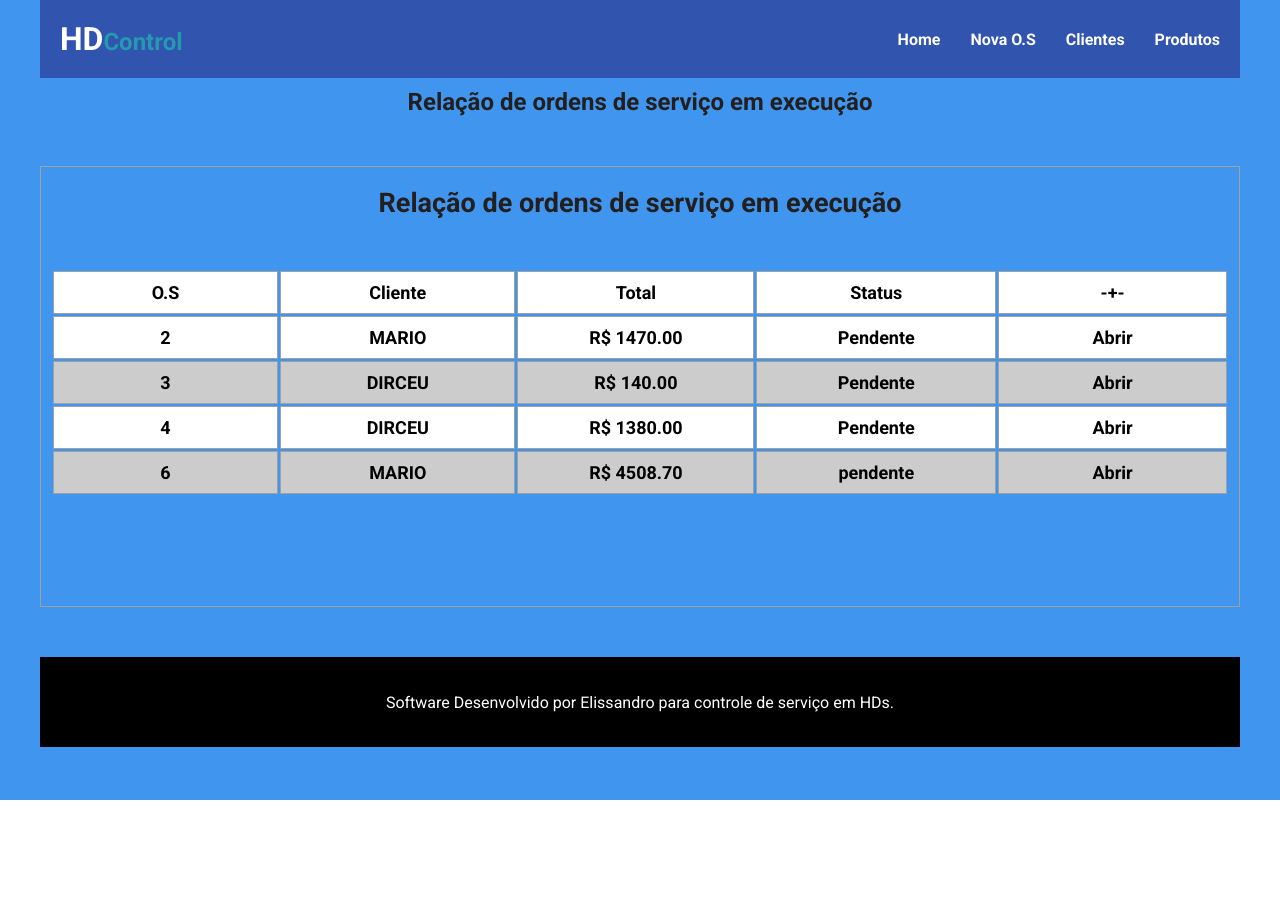
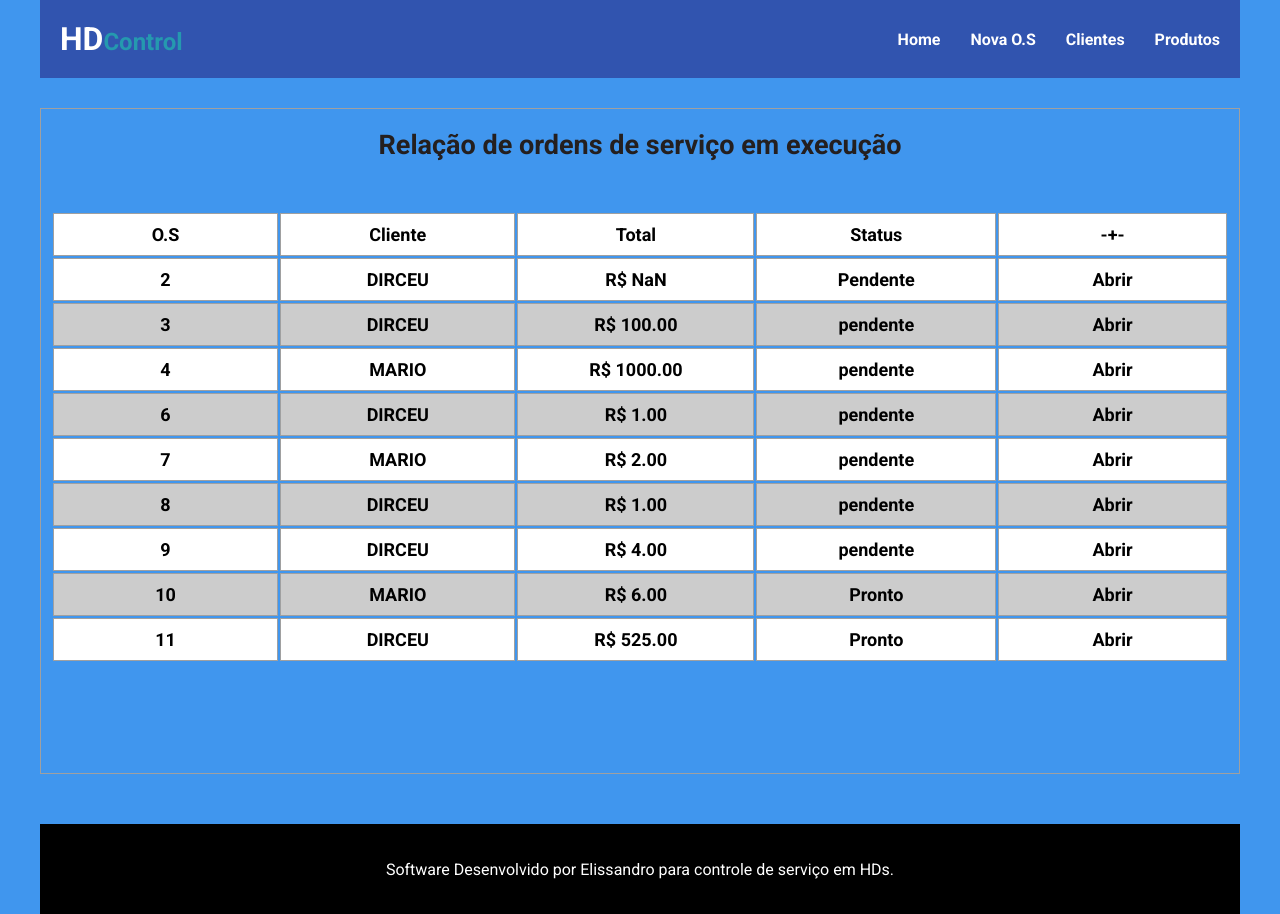
Before and after one commit to elissandroa/hdcontrol, a React (Vite) app in the folder frontend/: page / in a window 1280 px wide. Before the commit the page ends 800 px from the top, so only its background shows below. Built offline with nearby package versions, Linux system fonts and the light colour scheme; data requests are answered from the project's data file.

Commit message:
Refactoring Methods

```diff
--- a/frontend/src/components/FormAddItem.jsx
+++ b/frontend/src/components/FormAddItem.jsx
@@ -1,8 +1,9 @@
 import { useEffect, useState } from 'react';
 import './FormAddItem.css';
 import axios from 'axios';
+import { useNavigate } from 'react-router-dom';
 
-export const FormAddItem = ({id}) => {
+export const FormAddItem = ({ id, OnSaveEdit }) => {
     const [description, setDescription] = useState([]);
     const [quantity, setQuantity] = useState(0);
     const [price, setPrice] = useState(0);
@@ -10,28 +11,78 @@ export const FormAddItem = ({id}) => {
     const [notes, setNotes] = useState("");
     const [order, setOrder] = useState({});
     const [products, setProducts] = useState([]);
-    const [items, setItems] = useState([]);
+    const [amount, setAmount] = useState(order.amount);
+
+    const navigate = useNavigate();
+    let itemsEdit;
 
 
     useEffect(() => {
-        axios.get(`http://localhost:8000/orders/${id}`)
-        .then((response) => setOrder(response.data));
-        axios.get("http://localhost:8000/products")
-        .then((response) => setProducts(response.data));
+        const getData = async () => {
+            await axios.get(`http://localhost:8000/orders/${id}`)
+                .then((response) => setOrder(response.data));
+            await axios.get("http://localhost:8000/products")
+                .then((response) => setProducts(response.data));
+        }
+        getData();
     }, [])
 
+    const totalAmount = () => {
+        let total = 0;
+        if (itemsEdit) {
+            itemsEdit.forEach((item) => {
+                total += (item.quantity * item.price);
+            })
+            return total;
+        }
+        setAmount(total);
+    }
 
-   let lista = [order.items];
-   const newId = lista.length + 1;
-   lista.push([[newId, quantity, description, price, service, notes]]);
+    const handleSubmitNewItem = (e) => {
+        e.preventDefault();
+         const itemAdd = {
+            "id": order.items.length,
+            "quantity": quantity,
+            "description": description,
+            "price": price,
+            "service": service,
+            "notes": notes
+        }
+        if (!order) return;
+        const item = itemAdd;
+        if (!item) return;
+        if (![order.items][0]) return;
+        [order.items][0].push(item);
+        itemsEdit = order.items;
+        insertItem();
+
+    }
+
+    const insertItem = async () => {
+        const newOrder = {
+            client: order.client,
+            amount: amount,
+            data_entrega: order.data_entrega,
+            status: order.status,
+            payed: order.payed,
+            items: order.items
+        }
+        setOrder(newOrder);
+        if (order) {
+            await axios.put(`http://localhost:8000/orders/${id}`, order);
+        }
+        navigate(`/`);
+    }
 
 
-console.log(lista);
+    const buttonAdicionar = () => {
+        alert("Adicionado!");
+    }
 
 
 
     return (
-        <form className='os-edit-container'>
+        <form className='os-edit-container' onSubmit={handleSubmitNewItem}>
             <div>
                 <input
                     type="number"
@@ -73,9 +124,7 @@ console.log(lista);
                         ))}
                 </select>
             </div>
-            <div>
-                <button>Adicionar</button>
-            </div>
+            <button>Adicionar</button>
         </form>
     )
 }
--- a/frontend/src/components/NewOs.jsx
+++ b/frontend/src/components/NewOs.jsx
@@ -14,9 +14,10 @@ export const NewOs = ({ clients, products }) => {
   const [notes, setNotes] = useState("");
   const [id, setId] = useState(0);
   const [count, setCount] = useState(0);
-  const [order, setOrder] = useState(null);
   const [client, setClient] = useState("");
   const navigate = useNavigate();
+  const [render, setRender] = useState(0);
+
   let amount = 0;
 
   const addItem = (e) => {
@@ -28,7 +29,7 @@ export const NewOs = ({ clients, products }) => {
       return;
     }
     setId((prev) => prev + 1);
-    items.push([id, quantity, description, price, service, notes]);
+    items.push({ id, quantity, description, price, service, notes });
     ResetOrdem();
   }
 
@@ -43,8 +44,7 @@ export const NewOs = ({ clients, products }) => {
 
 
   const deleteItem = (index) => {
-    alert(index);
-    const itemsAfterDeleted = items.filter((item) => item[1] !== index);
+    const itemsAfterDeleted = items.filter((item) => item.id !== index);
     setItems(itemsAfterDeleted);
     ResetOrdem();
     setCount((prev) => prev - 1);
@@ -54,7 +54,7 @@ export const NewOs = ({ clients, products }) => {
     let total = 0;
     if (items) {
       items.forEach((item) => {
-        total += (item[1] * item[3]);
+        total += (item.quantity * item.price);
       })
       amount = total;
     }
@@ -62,23 +62,20 @@ export const NewOs = ({ clients, products }) => {
   }
 
 
-  const createOrder = (e) => {
+  const createOrder = async (e) => {
     e.preventDefault();
     if (client) {
       totalAmount();
-      const newOrder = {
+      const order = {
         client: client,
         amount: amount,
         data_entrega: "pendente",
         status: "pendente",
-        payed:false,
+        payed: false,
         items: items
       }
-      setOrder(newOrder);
-      if (order) {
-        axios.post("http://localhost:8000/orders/", order);
-        navigate('/');
-      }
+      axios.post("http://localhost:8000/orders/", order);
+      navigate('/');
     } else {
       alert("Informe o cliente");
     }
--- a/frontend/src/mockDatabase/db.json
+++ b/frontend/src/mockDatabase/db.json
@@ -198,143 +198,350 @@
   "orders": [
     {
       "client": "MARIO",
-      "amount": 200,
-      "data_entrega": "9/7/2024",
+      "amount": 2692,
+      "data_entrega": "13/7/2024",
       "status": "Pendente",
       "payed": true,
       "items": [
-        [
-          0,
-          "5",
-          "HD 2TB WD DESK",
-          "40",
-          "T-REX",
-          "TESTES VARIADOS"
-        ]
+        {
+          "id": 0,
+          "quantity": "66",
+          "description": "HD 2TB WD DESK",
+          "price": "40",
+          "service": "T-REX",
+          "notes": "FIRMWARE/TESTES"
+        },
+        {
+          "id": 1,
+          "quantity": "12",
+          "description": "HD 500GB SAMSUNG DESK",
+          "price": "01",
+          "service": "1",
+          "notes": "1"
+        },
+        {
+          "id": 2,
+          "quantity": "11",
+          "description": "HD 1TB SAMSUNG DESK",
+          "price": "1",
+          "service": "1",
+          "notes": "1"
+        },
+        {
+          "id": 3,
+          "quantity": "3",
+          "description": "HD 1.5TB SAMSUNG DESK",
+          "price": "3",
+          "service": "3",
+          "notes": "3"
+        },
+        {
+          "id": 4,
+          "quantity": "1",
+          "description": "HD 1.5TB SAMSUNG DESK",
+          "price": "10",
+          "service": "s",
+          "notes": "s"
+        },
+        {
+          "id": 5,
+          "quantity": "1",
+          "description": "HD 1.5TB SAMSUNG DESK",
+          "price": "10",
+          "service": "s",
+          "notes": "s"
+        }
       ],
       "id": 1
     },
     {
-      "client": "MARIO",
-      "amount": 1470,
-      "data_entrega": "Pendente",
+      "client": "DIRCEU",
+      "data_entrega": "14/7/2024",
       "status": "Pendente",
       "payed": false,
       "items": [
-        [
-          0,
-          "57",
-          "HD 750GB SEAGATE DESK",
-          "25",
-          "12",
-          "testes"
-        ],
-        [
-          1,
-          "57",
-          "HD 2TB HITACHI DESK",
-          "10",
-          "TROCA DE ID",
-          "WDC-PURX20"
-        ]
+        {
+          "id": 0,
+          "quantity": "70",
+          "description": "HD 1.5TB SAMSUNG DESK",
+          "price": "1",
+          "service": "1",
+          "notes": "1"
+        },
+        {
+          "id": 1,
+          "quantity": "3",
+          "description": "HD 1.5TB SAMSUNG DESK",
+          "price": "1",
+          "service": "1",
+          "notes": "1"
+        },
+        {
+          "id": 2,
+          "quantity": "4",
+          "description": "HD 1.5TB SAMSUNG DESK",
+          "price": "02",
+          "service": "2",
+          "notes": "2"
+        },
+        {
+          "id": 3,
+          "quantity": "5",
+          "description": "HD 750GB SAMSUNG DESK",
+          "price": "5",
+          "service": "5",
+          "notes": "5"
+        },
+        {
+          "id": 4,
+          "quantity": "10",
+          "description": "HD 1.5TB SAMSUNG DESK",
+          "price": "6",
+          "service": "6",
+          "notes": "6"
+        },
+        {
+          "id": 5,
+          "quantity": "7",
+          "description": "HD 1TB SAMSUNG DESK",
+          "price": "7",
+          "service": "7",
+          "notes": "7"
+        },
+        {
+          "id": 6,
+          "quantity": "10",
+          "description": "HD 2TB SEAGATE DESK",
+          "price": "25",
+          "service": "T-REX",
+          "notes": "FIRMWARE"
+        },
+        {
+          "id": 7,
+          "quantity": "5",
+          "description": "HD 750GB SAMSUNG DESK",
+          "price": "4",
+          "service": "sss",
+          "notes": "ssss"
+        },
+        {
+          "id": 8,
+          "quantity": "22",
+          "description": "HD 500GB SAMSUNG DESK",
+          "price": "5",
+          "service": "CLEAR SMART",
+          "notes": "CLEAR SMART"
+        },
+        {
+          "id": 9,
+          "quantity": "3",
+          "description": "HD 1TB SAMSUNG DESK",
+          "price": "100",
+          "service": "1",
+          "notes": "1"
+        },
+        {
+          "id": 10,
+          "quantity": "5",
+          "description": "HD 3TB SAMSUNG DESK",
+          "price": "20",
+          "service": "1",
+          "notes": "1"
+        },
+        {
+          "id": 11,
+          "quantity": "10",
+          "description": "HD 750GB SAMSUNG DESK",
+          "price": "10",
+          "service": "s",
+          "notes": "s"
+        },
+        {
+          "id": 12,
+          "quantity": "2",
+          "description": "HD 1.5TB SAMSUNG DESK",
+          "price": "2",
+          "service": "2",
+          "notes": "2"
+        },
+        {
+          "id": 13,
+          "quantity": "3",
+          "description": "HD 1.5TB SAMSUNG DESK",
+          "price": "3",
+          "service": "3",
+          "notes": "3"
+        }
       ],
       "id": 2
     },
     {
       "client": "DIRCEU",
-      "amount": 140,
+      "amount": 100,
       "data_entrega": "pendente",
-      "status": "Pendente",
+      "status": "pendente",
       "payed": false,
       "items": [
-        [
-          0,
-          "4",
-          "HD 500GB SEAGATE DESK",
-          "5",
-          "CLEAR SMART",
-          "TESTES E CLEAR"
-        ],
-        [
-          1,
-          "4",
-          "HD 1TB WD DESK",
-          "30",
-          "T-REX",
-          "FIRMWARE/TESTES/CLEAR"
-        ]
+        {
+          "id": 0,
+          "quantity": "4",
+          "description": "HD 1TB SAMSUNG DESK",
+          "price": "25",
+          "service": "Teste",
+          "notes": "Teste"
+        }
       ],
       "id": 3
     },
     {
-      "client": "DIRCEU",
-      "amount": 1380,
-      "data_entrega": "Pendente",
-      "status": "Pendente",
+      "client": "MARIO",
+      "amount": 1000,
+      "data_entrega": "pendente",
+      "status": "pendente",
       "payed": false,
       "items": [
-        [
-          0,
-          "21",
-          "HD 4TB SAMSUNG DESK",
-          "30",
-          "REPARO",
-          "PC-3000"
-        ],
-        [
-          1,
-          "22",
-          "HD 3TB SEAGATE DESK",
-          "25",
-          "REPARO",
-          "MRT"
-        ],
-        [
-          2,
-          "20",
-          "HD 500GB SEAGATE DESK",
-          "10",
-          "REPARO",
-          "MRT"
-        ]
+        {
+          "id": 0,
+          "quantity": "5",
+          "description": "HD 1TB SAMSUNG DESK",
+          "price": "40",
+          "service": "TESTGE",
+          "notes": "TESTE"
+        },
+        {
+          "id": 1,
+          "quantity": "20",
+          "description": "HD 500GB SAMSUNG DESK",
+          "price": "40",
+          "service": "teste",
+          "notes": "teste"
+        }
       ],
       "id": 4
     },
     {
       "client": "DIRCEU",
-      "amount": 7500,
-      "data_entrega": "pendente",
-      "status": "Pendente",
-      "payed": true,
-      "items": [
-        [
-          0,
-          "1500",
-          "HD 500GB SAMSUNG DESK",
-          "5",
-          "CLEAR SMART",
-          "HDS SEMI NOVOS"
-        ]
-      ],
-      "id": 5
-    },
-    {
-      "client": "MARIO",
-      "amount": 4508.7,
+      "amount": 1,
       "data_entrega": "pendente",
       "status": "pendente",
       "payed": false,
       "items": [
-        [
-          0,
-          "30",
-          "HD 3TB SAMSUNG DESK",
-          "150.29",
-          "reset",
-          "Teste"
-        ]
+        {
+          "id": 0,
+          "quantity": "1",
+          "description": "HD 1.5TB SAMSUNG DESK",
+          "price": "1",
+          "service": "1",
+          "notes": "1"
+        }
       ],
       "id": 6
+    },
+    {
+      "client": "MARIO",
+      "amount": 2,
+      "data_entrega": "pendente",
+      "status": "pendente",
+      "payed": false,
+      "items": [
+        {
+          "id": 0,
+          "quantity": "1",
+          "description": "HD 750GB SAMSUNG DESK",
+          "price": "1",
+          "service": "1",
+          "notes": "1"
+        },
+        {
+          "id": 1,
+          "quantity": "1",
+          "description": "HD 2TB SAMSUNG DESK",
+          "price": "1",
+          "service": "1",
+          "notes": "1"
+        }
+      ],
+      "id": 7
+    },
+    {
+      "client": "DIRCEU",
+      "amount": 1,
+      "data_entrega": "pendente",
+      "status": "pendente",
+      "payed": false,
+      "items": [
+        {
+          "id": 0,
+          "quantity": "1",
+          "description": "HD 1TB SAMSUNG DESK",
+          "price": "1",
+          "service": "1",
+          "notes": "1"
+        }
+      ],
+      "id": 8
+    },
+    {
+      "client": "DIRCEU",
+      "amount": 4,
+      "data_entrega": "pendente",
+      "status": "pendente",
+      "payed": false,
+      "items": [
+        {
+          "id": 0,
+          "quantity": "2",
+          "description": "HD 1TB SAMSUNG DESK",
+          "price": "2",
+          "service": "2",
+          "notes": "2"
+        }
+      ],
+      "id": 9
+    },
+    {
+      "client": "MARIO",
+      "amount": 6,
+      "data_entrega": "13/7/2024",
+      "status": "Pronto",
+      "payed": false,
+      "items": [
+        {
+          "id": 0,
+          "quantity": "3",
+          "description": "HD 1TB SAMSUNG DESK",
+          "price": "2",
+          "service": "2",
+          "notes": "2"
+        }
+      ],
+      "id": 10
+    },
+    {
+      "client": "DIRCEU",
+      "amount": 525,
+      "data_entrega": "pendente",
+      "status": "Pronto",
+      "payed": false,
+      "items": [
+        {
+          "id": 0,
+          "quantity": "3",
+          "description": "HD 3TB SAMSUNG DESK",
+          "price": "25",
+          "service": "150",
+          "notes": "10"
+        },
+        {
+          "id": 1,
+          "quantity": "3",
+          "description": "HD 4TB SAMSUNG DESK",
+          "price": "150",
+          "service": "s",
+          "notes": "s"
+        }
+      ],
+      "id": 11
     }
   ],
   "users": [
--- a/frontend/src/pages/Orders.jsx
+++ b/frontend/src/pages/Orders.jsx
@@ -7,7 +7,6 @@ export const Orders = ({ orders }) => {
 
 
     <div className="orders-container">
-      <h2>Relação de ordens de serviço em execução</h2>
       {orders.length > 0 && < OrderList orders={orders} />}
     </div>
   );
```
Also changed, not shown: frontend/src/components/Order.css (+8 -2 lines), frontend/src/components/Order.jsx (+68 -43 lines), frontend/src/components/OrderItem.jsx (+7 -7 lines).
